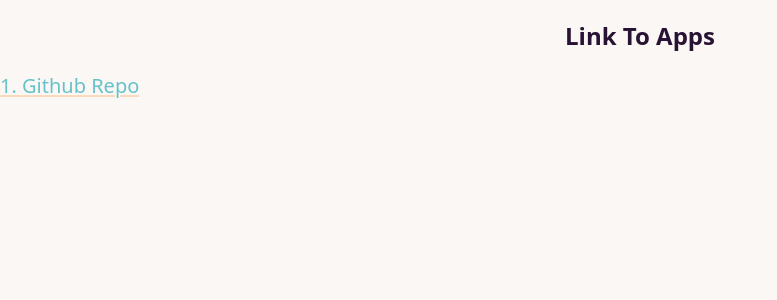
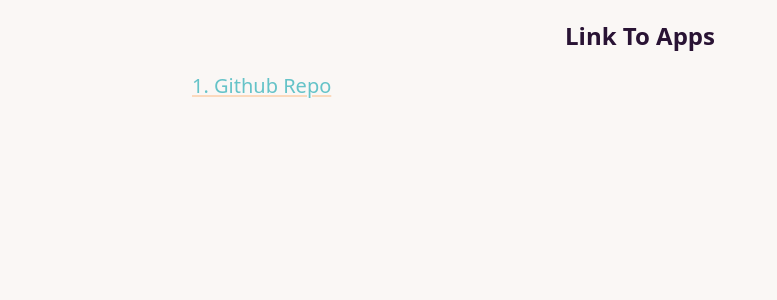
Before and after one commit to DanielCodex/small-tools, a Next.js app: page / in a window 1280 px wide. Shown: the top 300 px of the page, without its empty margins (0-777 px from the left). Built offline with nearby package versions, Linux system fonts and the light colour scheme.

Commit message:
add max-w-4xl to container comp

```diff
--- a/src/components/Container.tsx
+++ b/src/components/Container.tsx
@@ -6,7 +6,7 @@ interface Props {
 }
 
 function container({ children, tw }: Props) {
-  return <div className={`container mx-auto mt-5 ${tw}`}>{children}</div>;
+  return <div className={`container max-w-4xl mx-auto mt-5 ${tw}`}>{children}</div>;
 }
 
 export default container;
```
